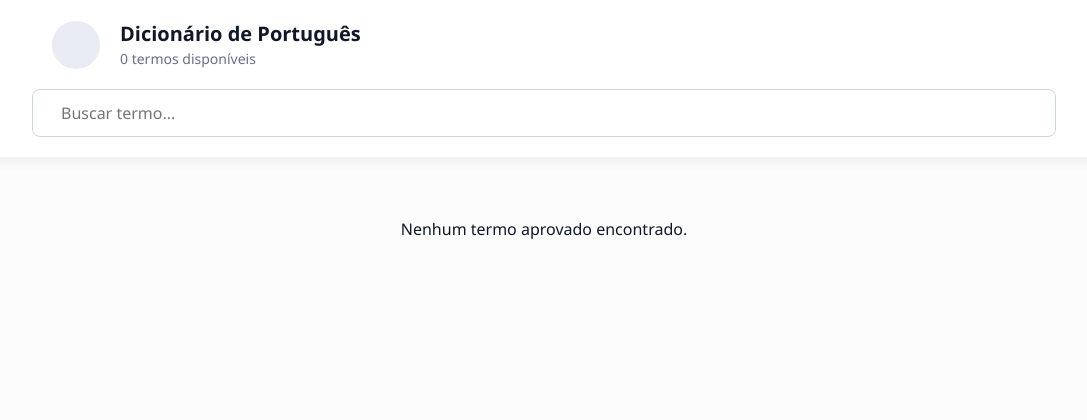
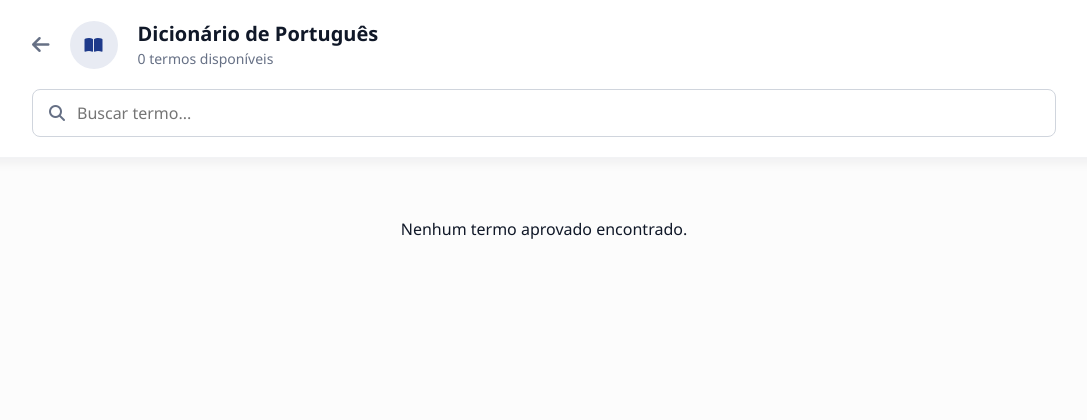
Before and after one commit to braiengalvao-hue/projeto-dicionario, a PHP site: page /portugues.php in a window 1280 px wide. Shown: the top 420 px of the page, without its empty margins (96-1183 px from the left). Run offline with PHP 8.4, Linux system fonts and the light colour scheme; data comes from the database, SQL or seed files in the repository; data that the repository does not hold is empty.

Commit message:
atualizações

```diff
--- a/portugues.php
+++ b/portugues.php
@@ -4,8 +4,9 @@
     <meta charset="UTF-8">
     <meta name="viewport" content="width=device-width, initial-scale=1.0">
     <title>Dicionário de Português - SENAI</title>
+    <link href="https://fonts.googleapis.com/icon?family=Material+Icons" rel="stylesheet">
+    <link rel="stylesheet" href="https://cdnjs.cloudflare.com/ajax/libs/font-awesome/6.4.0/css/all.min.css">
     <link rel="stylesheet" href="assets/css/style.css">
-    <link href="https://fonts.googleapis.com/icon?family=Material+Icons" rel="stylesheet">
 </head>
 <body>
 
```
